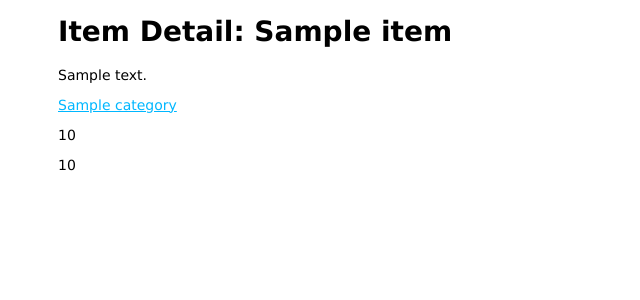
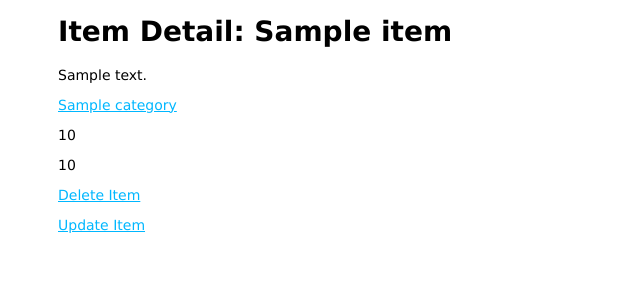
Before and after one commit to rkuang/inventory-application, a Node server app: page /item/600000000000000000000001 in a window 1280 px wide. Shown: the part 170-470 px from the top of the page, without its empty margins (0-640 px from the left). Run offline with Node 20, Linux system fonts and the light colour scheme; tables that the repository leaves empty hold one stand-in row (values such as "Sample post"); some libraries are stand-ins or nearby versions.

Commit message:
add GET and POST methods for item delete and item update

```diff
--- a/controllers/itemController.js
+++ b/controllers/itemController.js
@@ -1,6 +1,7 @@
 const Item = require('../models/item');
 const Category = require('../models/category');
 
+const async = require('async');
 const { body, validationResult } = require('express-validator');
 
 module.exports = {
@@ -65,5 +66,83 @@ module.exports = {
         });
       }
     }
+  ],
+  item_delete_get: (req, res, next) => {
+    Item.findById(req.params.id, (err, item) => {
+      if (err) next(err);
+      if (item == null) {
+        const error = new Error('Item not found.');
+        error.status = 404;
+        next(error);
+      }
+      res.render('item_delete', {
+        title: 'Delete Item',
+        item: item,
+      });
+    });
+  },
+  item_delete_post: (req, res, next) => {
+    Item.findByIdAndDelete(req.params.id, (err, doc) => {
+      if (err) next(err);
+      res.redirect('/items');
+    });
+  },
+  item_update_get: (req, res, next) => {
+    async.parallel({
+      item: (cb) => {
+        Item.findById(req.params.id, cb);
+      },
+      categories: (cb) => {
+        Category.find({}, 'name').sort([['name', 'asc']]).exec(cb);
+      }
+    }, (err, results) => {
+      if (err) next(err);
+      if (results.item == null) {
+        const error = new Error('Item not found.');
+        error.status = 404;
+        next(error);
+      }
+      res.render('item_form', {
+        title: 'Update Item',
+        item: results.item,
+        categories: results.categories
+      });
+    });
+  },
+  item_update_post: [
+    body('name', 'Name cannot be empty').trim().isLength({ min: 1 }).escape(),
+    body('description', 'Description cannot be empty').trim().isLength({ min: 1 }).escape(),
+    body('category', 'Category cannot be empty').trim().isLength({ min: 1 }).escape(),
+    body('price').trim().not().isEmpty().withMessage('Price cannot be empty')
+    .isCurrency({allow_negatives: false}).withMessage('Price is not in valid format.').escape(),
+    body('quantity').trim().not().isEmpty().withMessage('Quantity cannot be empty.')
+    .isInt({ min: 0 }).withMessage('Quantity cannot be negative').escape(),
+    (req, res, next) => {
+      const errors = validationResult(req);
+      const item = new Item({
+        name: req.body.name,
+        description: req.body.description,
+        category: req.body.category,
+        price: req.body.price,
+        quantity: req.body.quantity,
+        _id: req.params.id
+      });
+      if (!errors.isEmpty()) {
+        Category.find({}, 'name').sort([['name', 'asc']]).exec((err, categories) => {
+          if (err) next(err);
+          res.render('item_form', {
+            title: 'Create Item',
+            item: item,
+            categories: categories,
+            errors: errors.array()
+          })
+        })
+      } else {
+        Item.findByIdAndUpdate(req.params.id, item, (err, result) => {
+          if (err) next(err);
+          res.redirect(result.url);
+        })
+      }
+    }
   ]
 }
--- a/routes/index.js
+++ b/routes/index.js
@@ -13,6 +13,10 @@ router.get('/items', itemController.item_list);
 router.get('/item/create', itemController.item_create_get);
 router.post('/item/create', itemController.item_create_post);
 router.get('/item/:id', itemController.item_detail);
+router.get('/item/:id/delete', itemController.item_delete_get);
+router.post('/item/:id/delete', itemController.item_delete_post);
+router.get('/item/:id/update', itemController.item_update_get);
+router.post('/item/:id/update', itemController.item_update_post);
 
 router.get('/categories', categoryController.category_list);
 router.get('/category/create', categoryController.category_create_get);
--- /dev/null
+++ b/views/item_delete.pug
@@ -0,0 +1,6 @@
+extends layout
+block content
+  h1 #{title}: #{item.name}
+  p Are you sure you want to delete this item?
+  form(method="POST", action="")
+    button(type="submit") Delete
--- a/views/item_detail.pug
+++ b/views/item_detail.pug
@@ -5,3 +5,8 @@ block content
   a(href=item.category.url) #{item.category.name}
   p= item.price
   p= item.quantity
+
+  p
+    a(href=item.url + "/delete") Delete Item
+  p
+    a(href=item.url + "/update") Update Item
```
